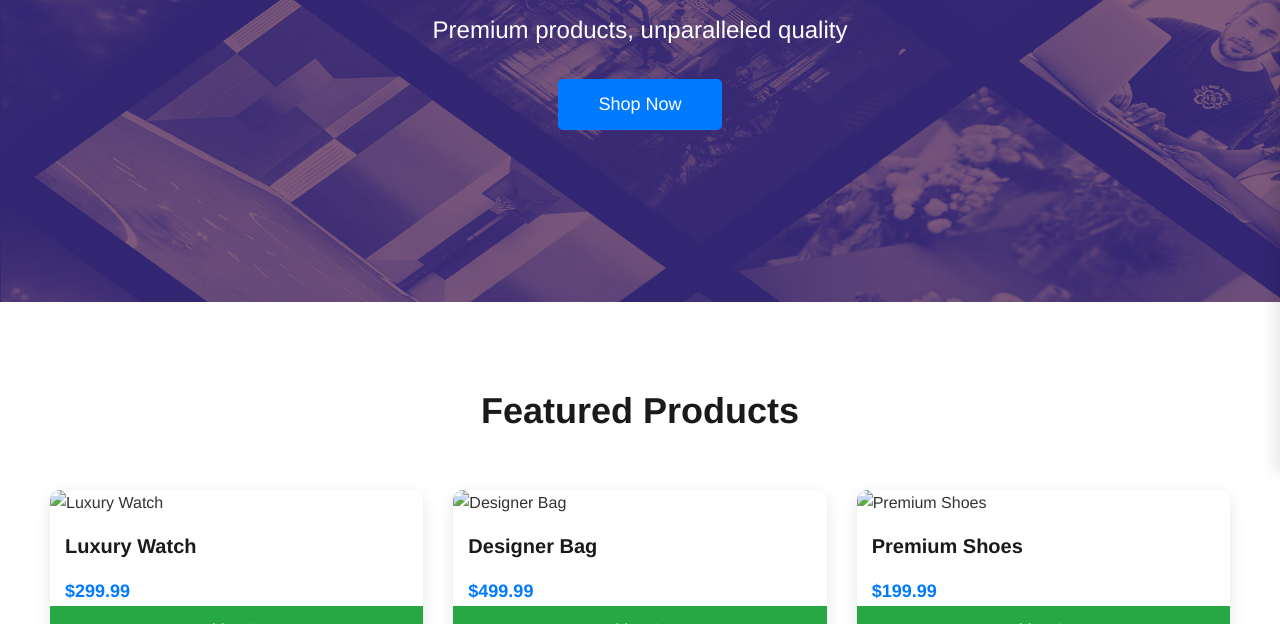
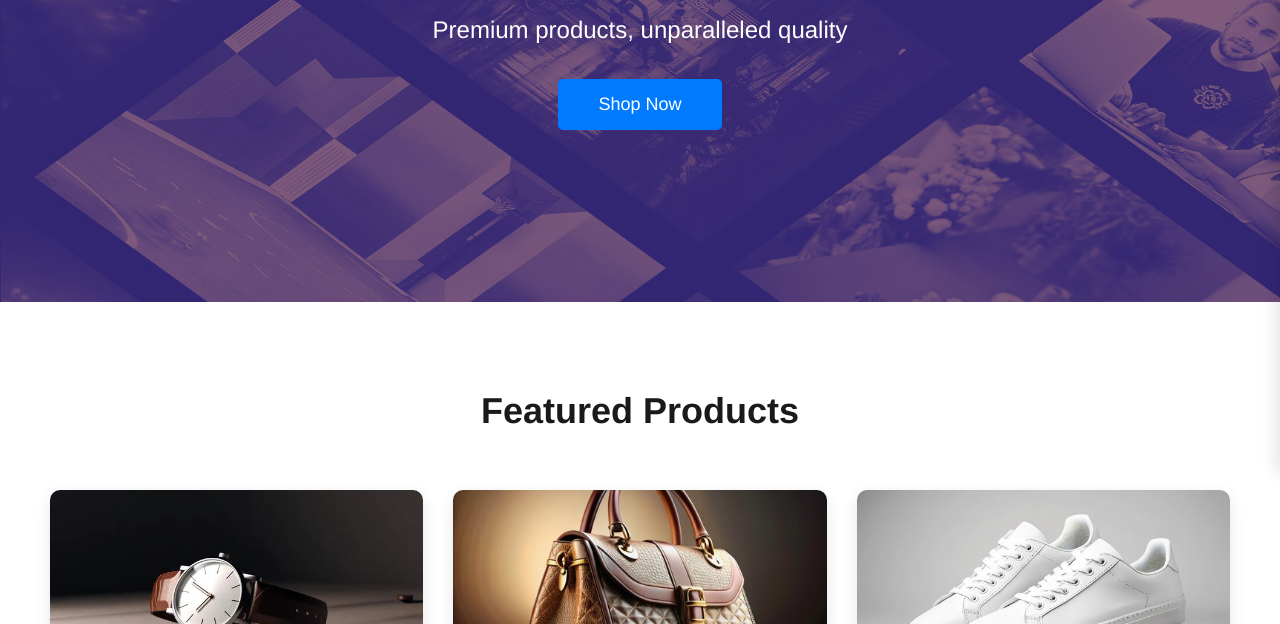
Before and after one commit to MatteoM23/mockeccommercesiteexample, a plain HTML site: page index.html in a window 1280 px wide. Shown: the part 328-952 px from the top of the page. Drawn offline with Linux system fonts and the light colour scheme; files whose address does not match are found by name.

Commit message:
Update index.html

```diff
--- a/index.html
+++ b/index.html
@@ -55,19 +55,19 @@
             <h2>Featured Products</h2>
             <div class="product-grid">
                 <div class="product-card" data-id="1" data-name="Luxury Watch" data-price="299.99">
-                    <img src="images/pngtree-timeless-watch-image-for-product-mockups-image_2646460.jpg" alt="Luxury Watch">
+                    <img src="pngtree-timeless-watch-image-for-product-mockups-image_2646460.jpg" alt="Luxury Watch">
                     <h3>Luxury Watch</h3>
                     <p class="price">$299.99</p>
                     <button class="add-to-cart">Add to Cart</button>
                 </div>
                 <div class="product-card" data-id="2" data-name="Designer Bag" data-price="499.99">
-                    <img src="images/360_F_1155507366_Ud5fiFsDZO0lWj9hzNJ91nt3tzd1MM2Q.jpg" alt="Designer Bag">
+                    <img src="360_F_1155507366_Ud5fiFsDZO0lWj9hzNJ91nt3tzd1MM2Q.jpg" alt="Designer Bag">
                     <h3>Designer Bag</h3>
                     <p class="price">$499.99</p>
                     <button class="add-to-cart">Add to Cart</button>
                 </div>
                 <div class="product-card" data-id="3" data-name="Premium Shoes" data-price="199.99">
-                    <img src="images/360_F_1147213333_bAPbJeXqrtvUhKIofw3t1Xi8b8n3Gqa4.jpg" alt="Premium Shoes">
+                    <img src="360_F_1147213333_bAPbJeXqrtvUhKIofw3t1Xi8b8n3Gqa4.jpg" alt="Premium Shoes">
                     <h3>Premium Shoes</h3>
                     <p class="price">$199.99</p>
                     <button class="add-to-cart">Add to Cart</button>
```
